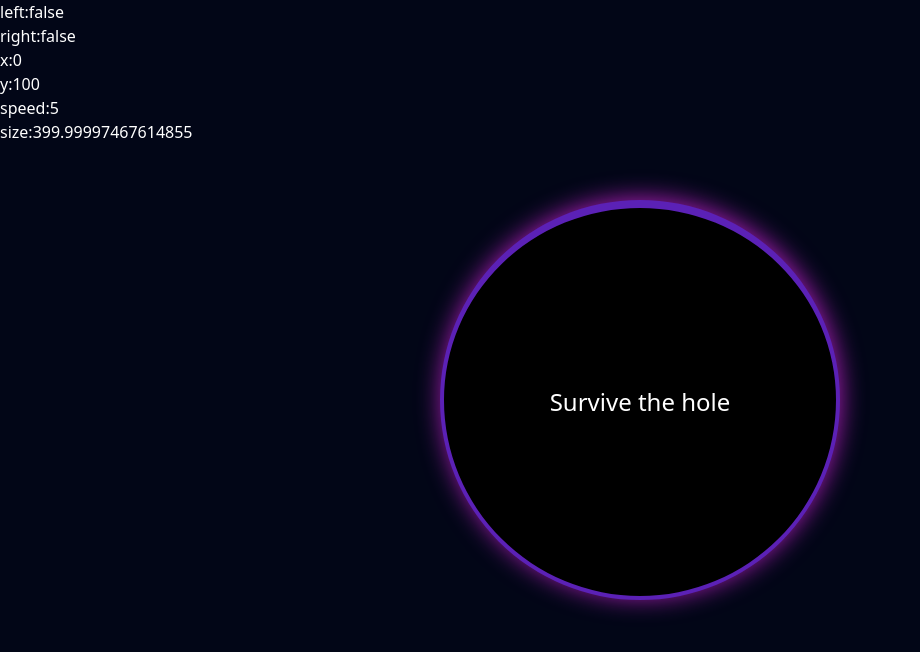
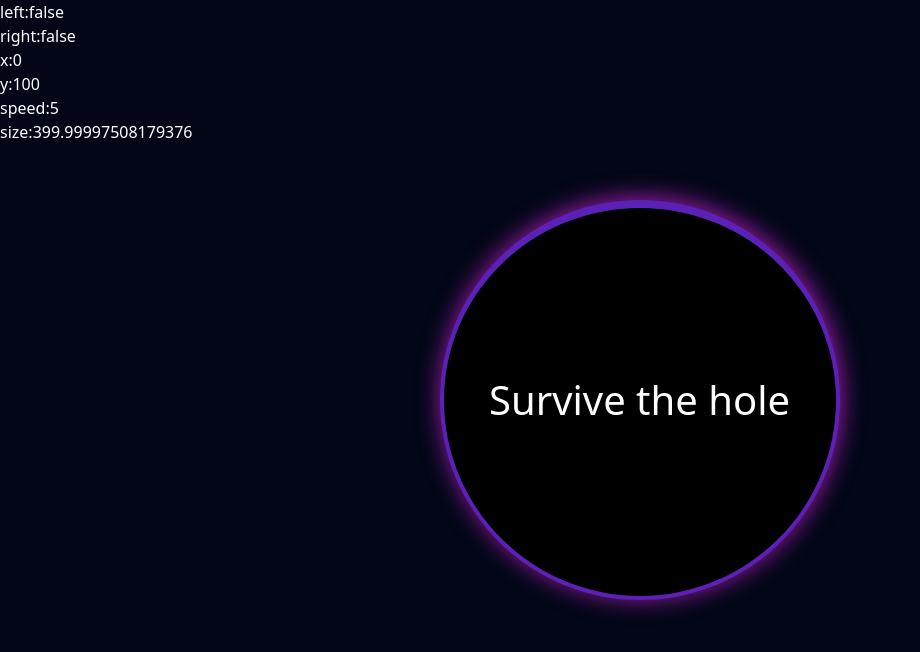
Before and after one commit to Sarodus/survive-the-hole, a SvelteKit app: page / in a window 1280 px wide. Shown: the top 652 px of the page, without its empty margins (0-920 px from the left). Built offline with nearby package versions, Linux system fonts and the light colour scheme.

Commit message:
scale things to screen

```diff
--- a/src/lib/BlackHole.svelte
+++ b/src/lib/BlackHole.svelte
@@ -1,12 +1,14 @@
 <script lang="ts">
 	import { fade } from 'svelte/transition';
-	import { lost } from '../store';
+	import { lost, minWidth } from '../store';
 
 	export let size = 0;
 	$: blur = 200 / size;
 
 	let showTitle = false;
 	let showTitleTimeout: number;
+
+	$: fontSize = $minWidth / 20;
 
 	$: if ($lost) {
 		showTitleTimeout = setTimeout(() => (showTitle = true), 1000);
@@ -16,14 +18,20 @@
 	}
 </script>
 
-<div
-	style:--blur="{blur}px"
-	style:--size="{size}px"
-	id="hole"
-	class="absolute flex items-center justify-center bg-black border-4 border-t-8 border-solid rounded-full border-violet-800"
->
+<div class="flex items-center justify-center blackhole-pulse">
+	<div
+		style:--blur="{blur}px"
+		style:--size="{size}px"
+		id="hole"
+		class="absolute bg-black border-4 border-t-8 border-solid rounded-full border-violet-800"
+	/>
 	{#if showTitle}
-		<span class="text-2xl text-white" in:fade={{ duration: 1000 }} out:fade={{ duration: 200 }}>
+		<span
+			style:font-size="{fontSize}px"
+			class="z-10 text-white transition-all duration-500"
+			in:fade={{ duration: 1000 }}
+			out:fade={{ duration: 200 }}
+		>
 			Survive the hole
 		</span>
 	{/if}
@@ -33,10 +41,9 @@
 	#hole {
 		width: var(--size);
 		height: var(--size);
-		/* border-t-violet-400 animate-spin */
-		/* animation-duration: 12s; */
-		/* animation-duration: 1s; */
 		filter: blur(var(--blur)) drop-shadow(1px -2px 12px #a21caf);
+	}
+	.blackhole-pulse {
 		animation: blackhole-pulse 1s cubic-bezier(0.4, 0, 0.6, 1) infinite;
 	}
 
--- a/src/routes/+page.svelte
+++ b/src/routes/+page.svelte
@@ -5,14 +5,12 @@
 	import Obstacle from '$lib/Obstacle.svelte';
 	import { lost, minWidth } from '../store';
 	import { tweened } from 'svelte/motion';
+	import { dev } from '$app/environment';
 
-	const BLACK_HOLE_GROWTH = 0.1;
-	const PLAYER_SPEED = 0.1;
 	const PLAYER_ROTATION_RATIO = 20;
-	const DEBUG = true;
+	const DEBUG = dev;
 	const OBSTACLES = 5;
 	const OBSTACLE_HURT = 20;
-	const DEATH_OFFSET = 20;
 
 	type Obstacle = {
 		index: number;
@@ -34,14 +32,23 @@
 	let obstacles: Obstacle[] = [];
 	let collisionChecks: number[] = [];
 
-	const size = tweened(20, { duration: 400 });
+	const holeSize = tweened(20, { duration: 400 });
+
+	$: BLACK_HOLE_GROWTH = $minWidth / 5000;
+	$: PLAYER_SPEED = $minWidth / 5000;
+	$: DEATH_OFFSET = $minWidth / 50;
 
 	$: $minWidth = Math.min(width, height);
 	$: speed = Math.min(y / PLAYER_ROTATION_RATIO, 15);
+	$: maxHoleSize = $minWidth / 2;
+
 	$: if ($lost) {
-		$size = 400;
+		$holeSize = maxHoleSize;
 	} else {
-		$size = ($minWidth * Math.min(Math.max(ticks * BLACK_HOLE_GROWTH, 20), 400)) / 1080;
+		$holeSize = Math.min(
+			maxHoleSize,
+			($minWidth * Math.min(Math.max(ticks * BLACK_HOLE_GROWTH, 20), 400)) / 1080
+		);
 	}
 
 	onMount(() => {
@@ -61,7 +68,6 @@
 		x = 0;
 		y = 100;
 		ticks = 0;
-		console.log('RESTART');
 	}
 
 	function setScreenSize() {
@@ -98,7 +104,7 @@
 		if (!isAngleInRange(x, r - 45, r + 45)) {
 			obstacles[obstacleIndex].collided = true;
 			y -= OBSTACLE_HURT;
-			if (y - DEATH_OFFSET < $size) {
+			if (y - DEATH_OFFSET < $holeSize) {
 				endGame();
 			}
 		}
@@ -178,7 +184,7 @@
 			<p>x:{x}</p>
 			<p>y:{y}</p>
 			<p>speed:{speed}</p>
-			<p>size:{$size}</p>
+			<p>size:{$holeSize}</p>
 		</div>
 	{/if}
 	{#each obstacles as obstacle (obstacle.index)}
@@ -186,7 +192,7 @@
 			<Obstacle r={obstacle.r} collided={obstacle.collided} />
 		{/if}
 	{/each}
-	<BlackHole size={$size} />
+	<BlackHole size={$holeSize} />
 	<Player bind:x bind:y />
 </div>
 
```
